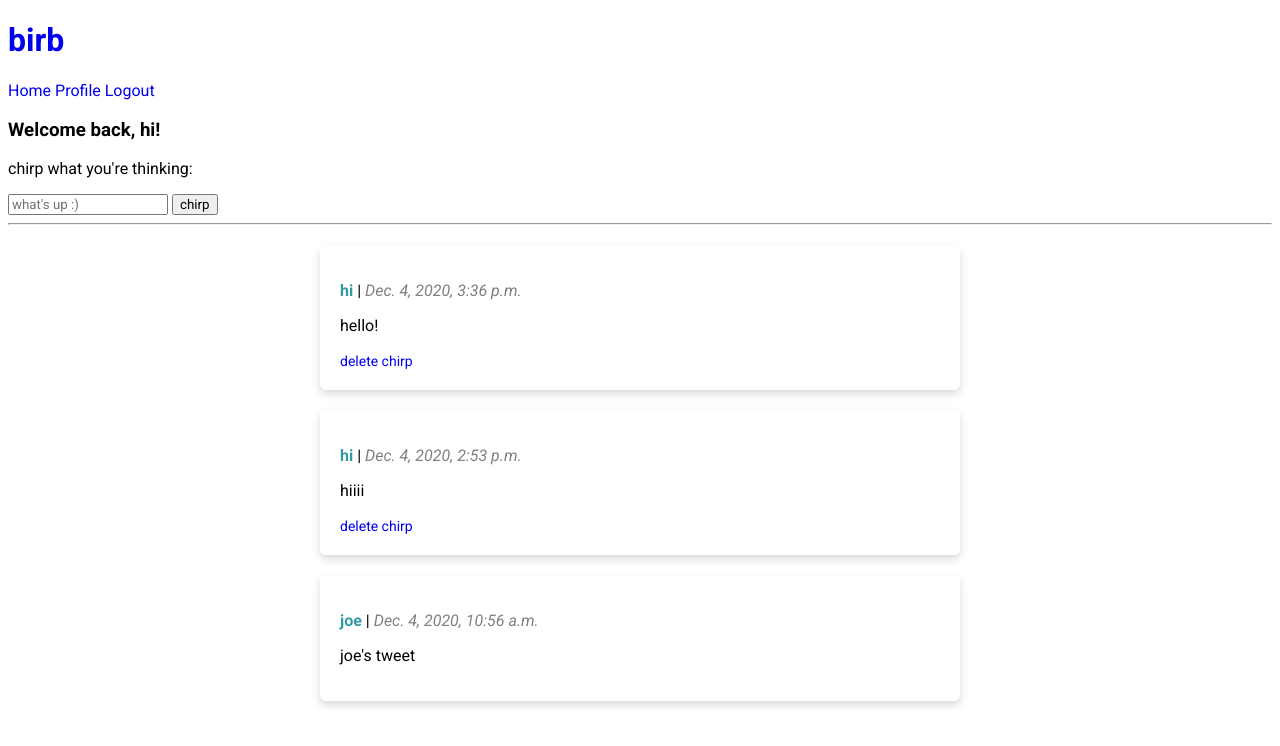
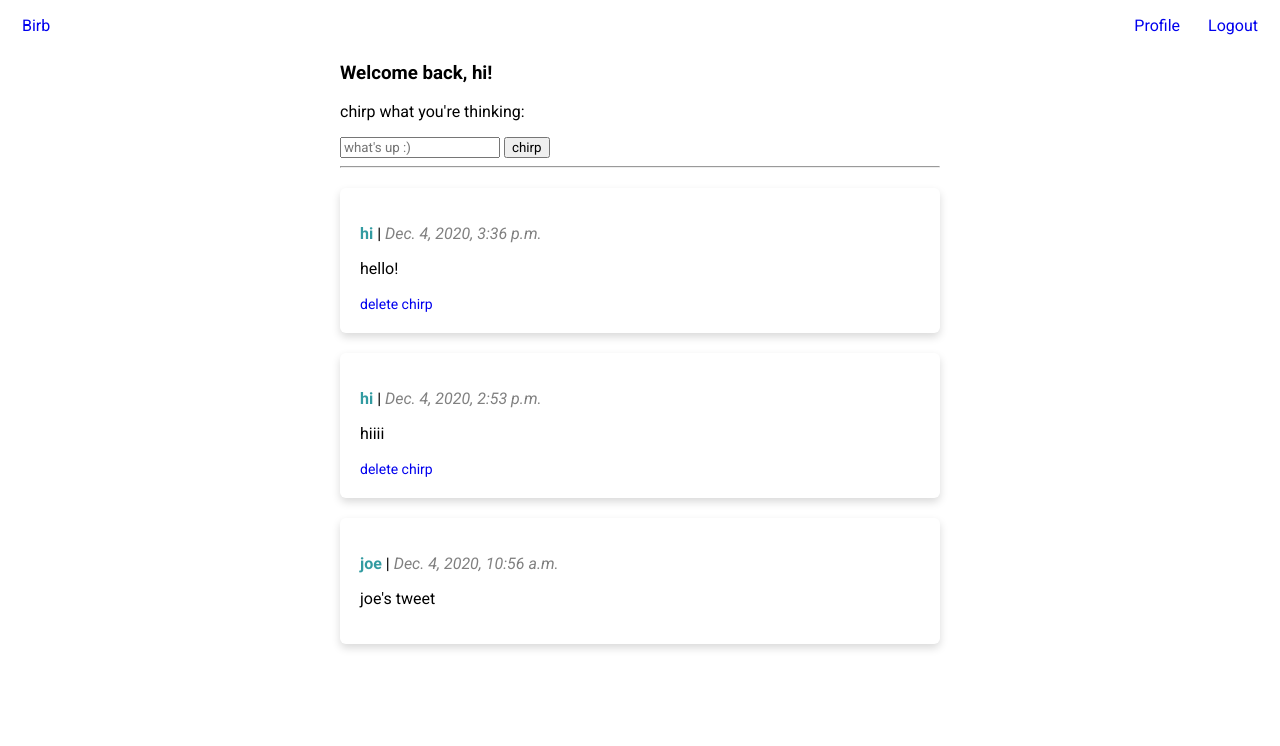
Before and after one commit to gracejiang/birb, a Django app: page / in a window 1280 px wide. Shown: the top 746 px of the page. Run offline with Django 3.2, Linux system fonts and the light colour scheme; a user stored in the database is signed in; data comes from the database, SQL or seed files in the repository; both versions use the stored data as it was after the commit.

Commit message:
more styling~

```diff
--- a/main/static/css/base.css
+++ b/main/static/css/base.css
@@ -9,3 +9,21 @@ body {
 a {
     text-decoration: none;
 }
+
+.nav-menu ul {
+    list-style-type: none;
+    margin: 0px;
+    padding: 0px;
+    overflow: hidden;
+    color: black;
+}
+
+.nav-item {
+    float: left;
+    display: inline;
+}
+
+.nav-item a {
+    display: block;
+    padding: 8px 14px;
+}
--- a/main/static/css/home.css
+++ b/main/static/css/home.css
@@ -1,11 +1,9 @@
-.chirp-container {
-    align-items: center;
-    margin: 40px 20px;
+.container {
+    margin: auto;
+    max-width: 600px;
 }
-
 .chirp-card {
     margin: 20px auto;
-    max-width: 600px;
     padding: 20px;
     border-radius: 6px;
     box-shadow: 0 4px 8px 0 rgba(0,0,0,0.15);
--- a/main/templates/base.html
+++ b/main/templates/base.html
@@ -20,9 +20,14 @@
     <!-- <script src="https://code.jquery.com/jquery-3.5.1.slim.min.js" integrity="sha384-DfXdz2htPH0lsSSs5nCTpuj/zy4C+OGpamoFVy38MVBnE+IbbVYUew+OrCXaRkfj" crossorigin="anonymous"></script>
     <script src="https://cdn.jsdelivr.net/npm/bootstrap@4.5.3/dist/js/bootstrap.bundle.min.js" integrity="sha384-ho+j7jyWK8fNQe+A12Hb8AhRq26LrZ/JpcUGGOn+Y7RsweNrtN/tE3MoK7ZeZDyx" crossorigin="anonymous"></script> -->
 
-    <h1><a href="/">birb</a></h1>
     {% if user.is_authenticated %}
-        <a href="/">Home</a> <a href="/profile/">Profile</a> <a href="/logout/">Logout</a>
+    <div class="nav-menu">
+        <ul>
+            <li class="nav-item"><a href="/">Birb</a></li>
+            <li class="nav-item" style="float:right"><a href="/logout/">Logout</a></li>
+            <li class="nav-item" style="float:right"><a href="/profile/">Profile</a></li>
+        </ul>
+    </div>
     {% endif %}
 
     {% block content %}
--- a/main/templates/main.html
+++ b/main/templates/main.html
@@ -9,6 +9,7 @@
 
 {% block content %}
     {% if user.is_authenticated %}
+        <div class="container">
             <h3>Welcome back, {{user.username}}!</h3>
 
             <form method="POST" action="/">
@@ -35,6 +36,9 @@
                     {% endif %}
                 </div>
             {% endfor %}
+        </div>
+
+
     {% else %}
         <p>welcome to birb! birb is a knockoff version of twitter.</p>
         <a href="/accounts/">register a new account today or login</a>
```
Also changed, not shown: db.sqlite3. Lines whose indentation alone changed are shown as unchanged.
